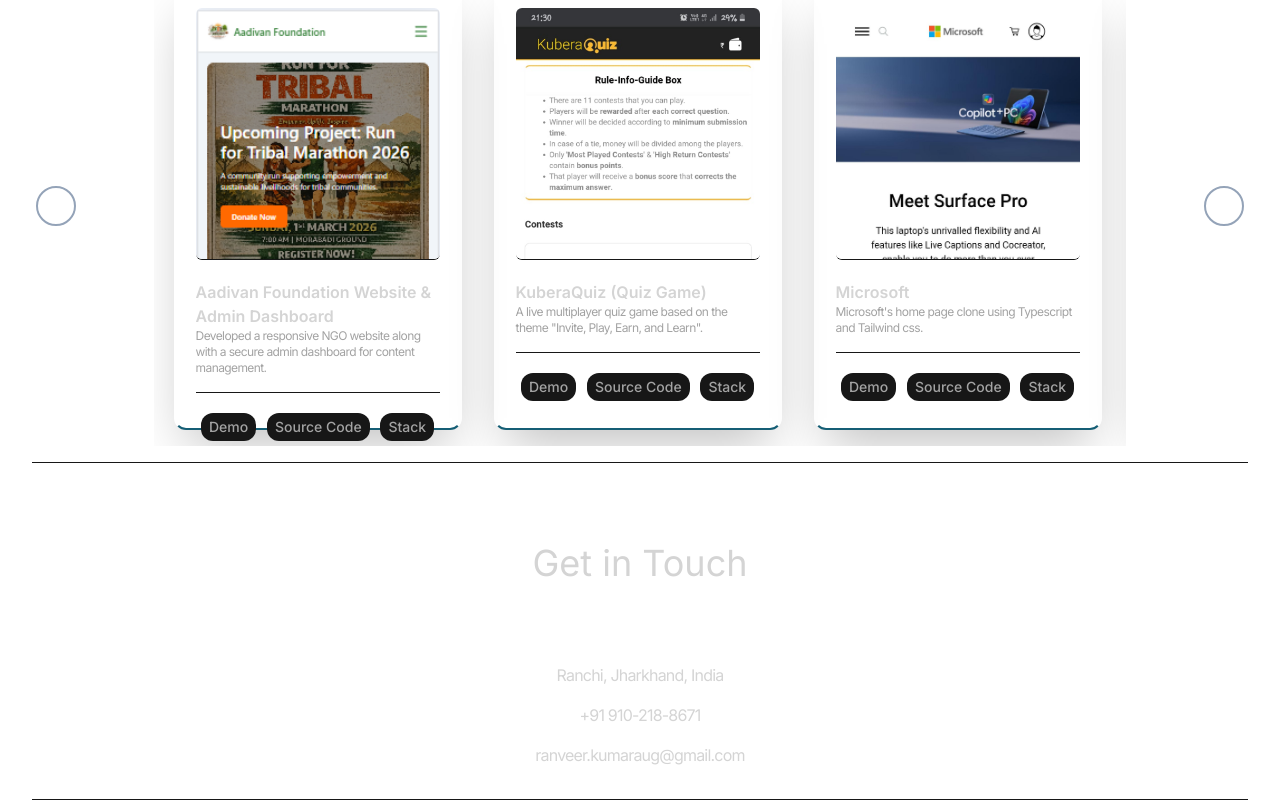
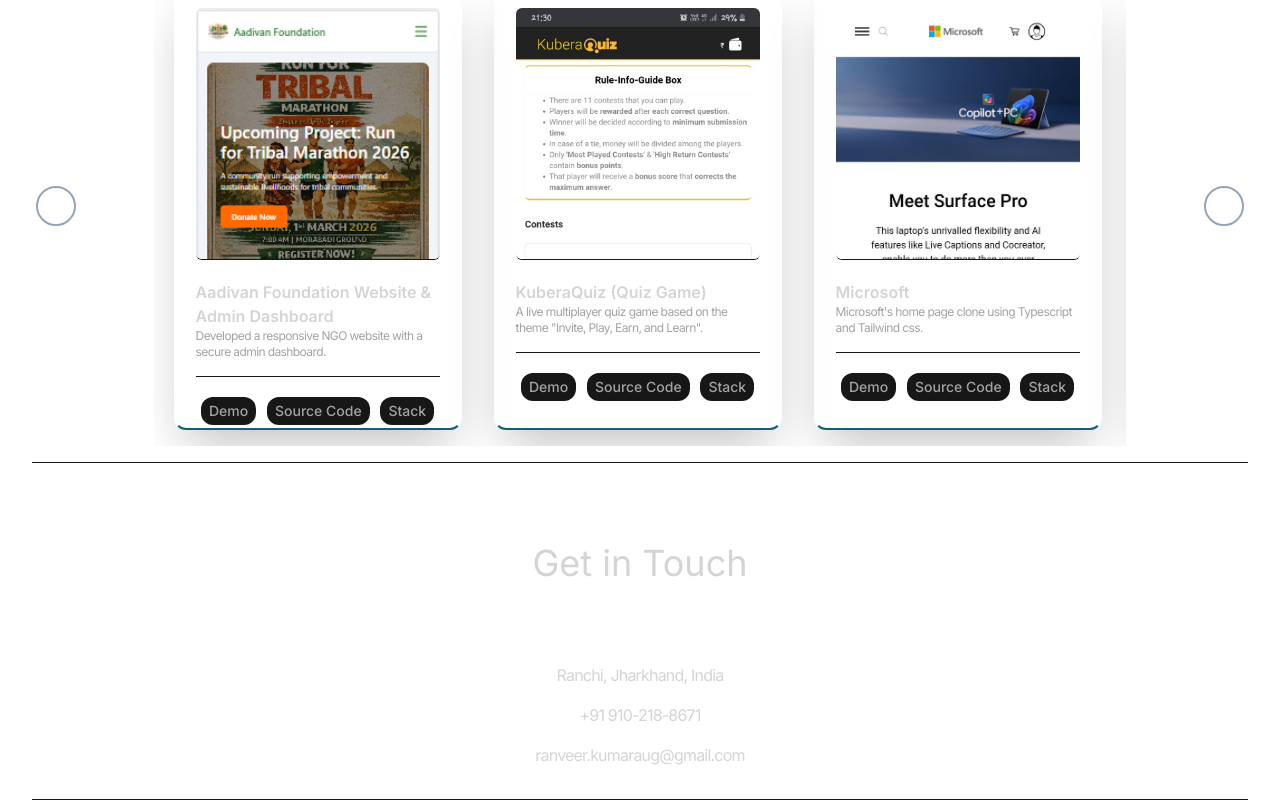
Before and after one commit to Ranveer0208/react-portfolio-ranveer, a React (Vite) app: page / in a window 1280 px wide. Shown: the part 3251-4051 px from the top of the page. Built offline with nearby package versions, Linux system fonts and the light colour scheme.

Commit message:
updated project

```diff
--- a/src/constant/index.ts
+++ b/src/constant/index.ts
@@ -84,7 +84,7 @@
       id: 7,
       title: "Aadivan Foundation Website & Admin Dashboard",
       image: project7,
-      description: `Developed a responsive NGO website along with a secure admin dashboard for content management.`,
+      description: `Developed a responsive NGO website with a secure admin dashboard.`,
       technologies: ["React", "JavaScript", "Tailwind", "PHP", "MySQL"],
       demo_link: "https://aadivanfoundation.org/",
       source_code: "",
```
